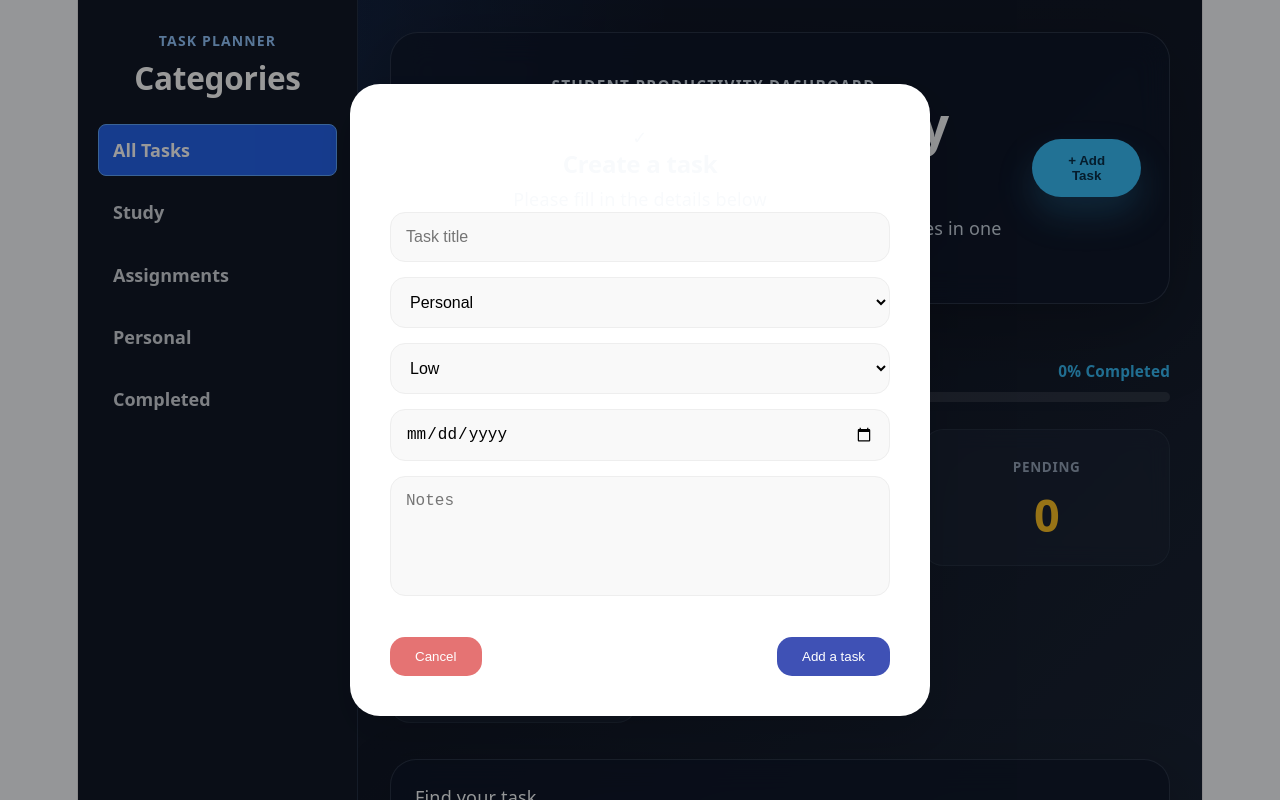
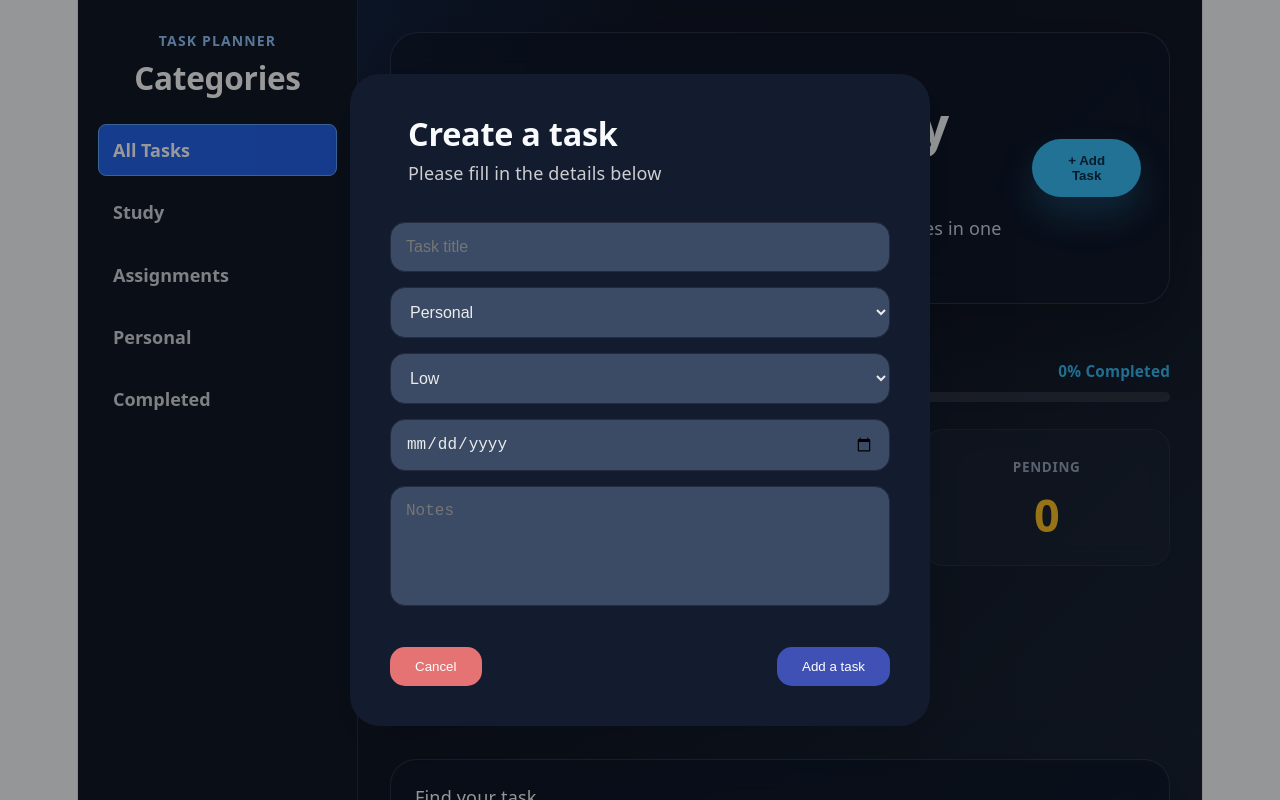
Before and after one commit to brijpatel88/Group2, a React (Vite) app: page / in a window 1280 px wide. Both pictures are taken after typing "Sample" into the empty fields and a click on the button "+ Add Task". Shown: the top 800 px of the page. Built offline with nearby package versions, Linux system fonts and the light colour scheme.

Commit message:
Added logo and fixed the modal style

```diff
--- a/src/components/TaskForm.css
+++ b/src/components/TaskForm.css
@@ -17,15 +17,19 @@
   text-align: center;
 }
 
+
+
 .task-input, select, textarea {
   width: 100%;
   padding: 15px;
   margin-bottom: 15px;
-  border: 1px solid #eee;
+  border: 0.5px solid #272a3b;
   border-radius: 15px;
-  background-color: #f9f9f9;
+  background-color: #3B4B66;
   font-size: 16px;
   box-sizing: border-box;
+  color: #ebebeb;
+
 }
 
 textarea { height: 120px; resize: none; }
@@ -68,13 +72,31 @@ textarea { height: 120px; resize: none; }
 
 /* The modal box 'pops' up */
 .modal-content {
-  background: white;
+  background: #121C2E;
   padding: 40px;
   border-radius: 30px;
   width: 90%;
   max-width: 500px;
   transform: scale(1);
   animation: popIn 0.4s cubic-bezier(0.175, 0.885, 0.32, 1.275);
+}
+#header{
+    display: flex;
+    gap:1rem;
+    align-items:center ;
+}
+.icon-title h2{
+    font-size: 1.8em;
+}
+.subtitle{
+    color: #ceced1;
+}
+
+header{
+    text-align: left;
+    margin-bottom: 2em;
+    display: flex;
+    gap: 1em;
 }
 
 /* Define the 'Fade' animation */
--- a/src/components/TaskForm.tsx
+++ b/src/components/TaskForm.tsx
@@ -55,11 +55,12 @@ const TaskForm: React.FC<TaskFormProps> = ({ editingTask, onAddTask, onUpdateTas
     <div className="modal-overlay">
       <div className="modal-content">
         <header>
+            <i className="bi bi-check2-circle" style={{ fontSize: '2rem' }}></i>
           <div className="icon-title">
-             <div className="check-circle">✓</div>
              <h2>{editingTask ? 'Edit task' : 'Create a task'}</h2>
+              <p className="subtitle">Please fill in the details below</p>
           </div>
-          <p className="subtitle">Please fill in the details below</p>
+
         </header>
 
         <form onSubmit={handleSubmit}>
```
Also changed, not shown: src/assets/logo.svg (added).
